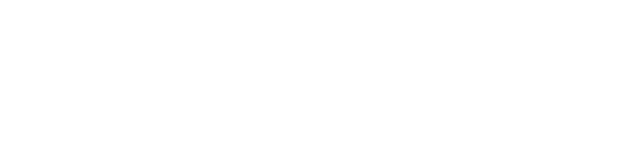
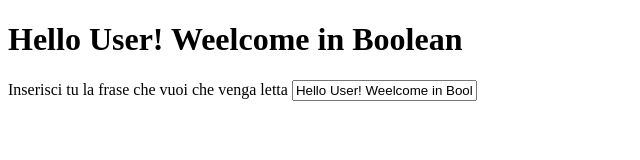
Before and after one commit to GianMarcoPimentel/vue-hello, a plain HTML site: page index.html in a window 1280 px wide. Shown: the whole page, without its empty margins (0-640 px from the left). Drawn offline with nearby package versions, Linux system fonts and the light colour scheme.

Commit message:
Stampo a schermo h1 tramite vue

```diff
--- a/index.html
+++ b/index.html
@@ -11,6 +11,15 @@
 
     <div id="app">
 
+        <h1 :class="message">
+            {{message}}
+        </h1>
+
+        <div>
+            <label for="">Inserisci tu la frase che vuoi che venga letta </label>
+            <input type="text" v-model="message"> <!-- con v-modle, quello che scrivo nell'imnput sarà visibile al posto di quello che c'è scritto nel nome -->
+
+        </div>
 
     </div>
 
@@ -20,7 +29,7 @@
         createApp({
             data(){
                 return{
-
+                   message : "Hello User! Weelcome in Boolean"
                 }
             }
         }).mount("#app");
```
